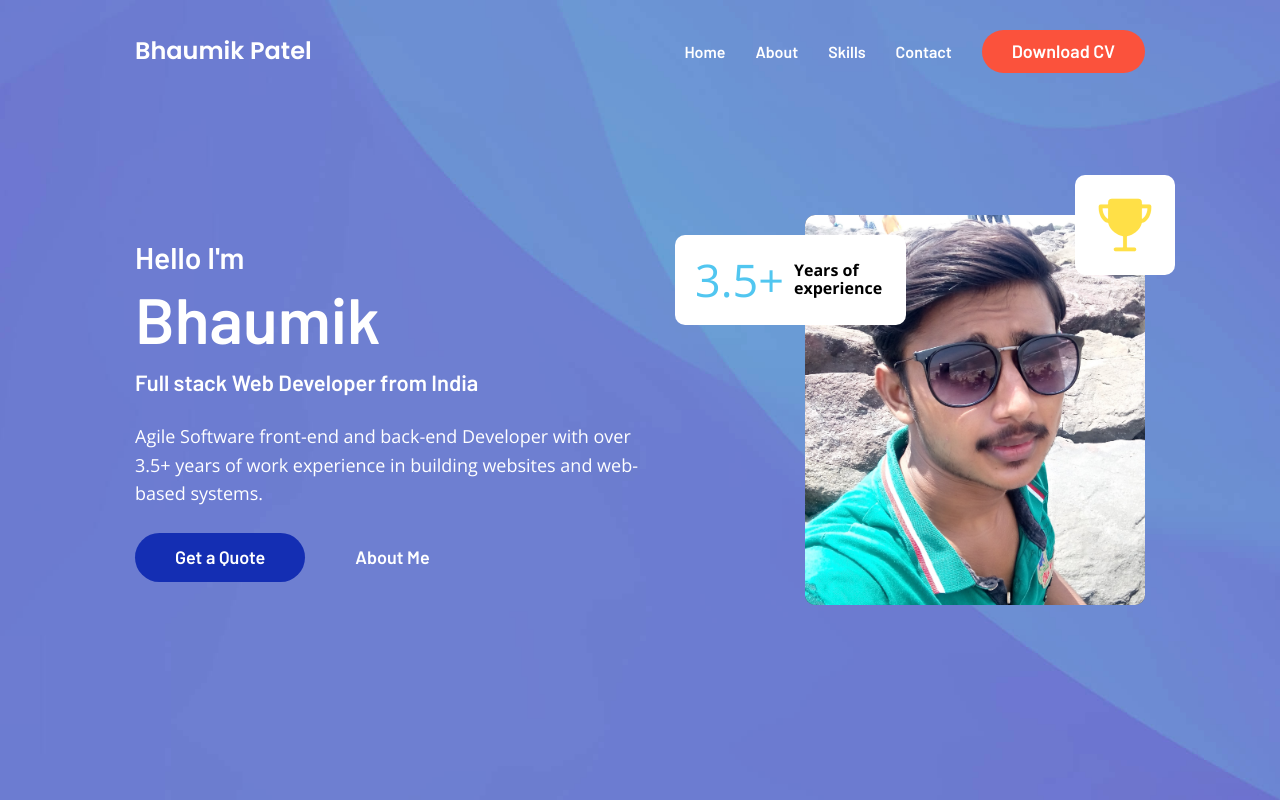
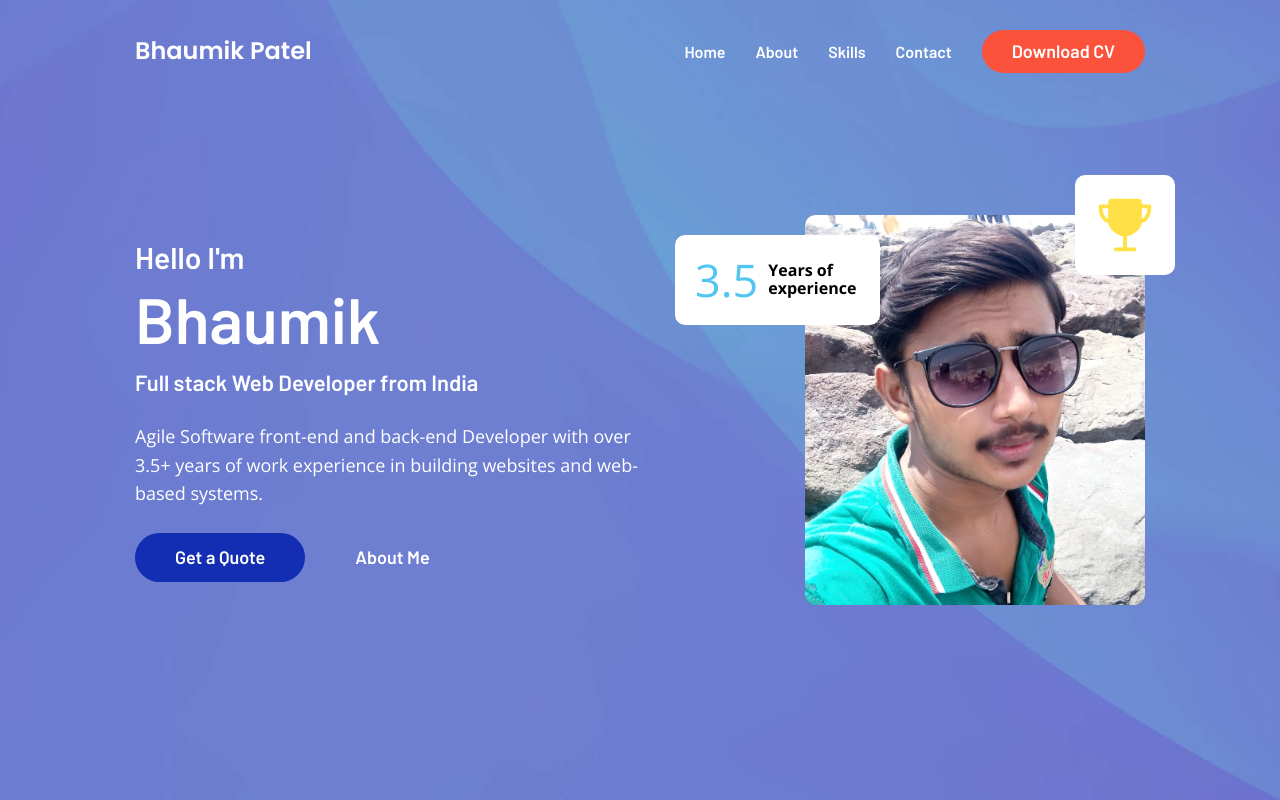
Before and after one commit to Bk24/portfolio, a plain HTML site: page index.html in a window 1280 px wide. Shown: the top 800 px of the page. Drawn offline with nearby package versions, Linux system fonts and the light colour scheme.

Commit message:
Update index.html

```diff
--- a/index.html
+++ b/index.html
@@ -102,7 +102,7 @@
               class="img-cover">
 
             <div class="elem elem-1">
-              <p class="elem-title">3.5+</p>
+              <p class="elem-title">3.5</p>
 
               <p class="elem-text">Years of experience</p>
             </div>
```
